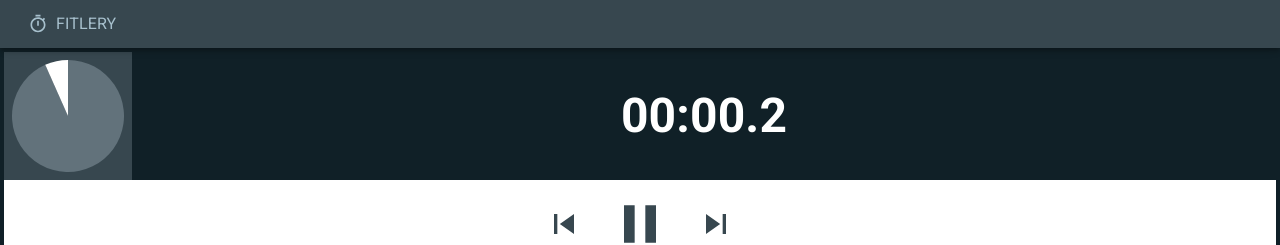
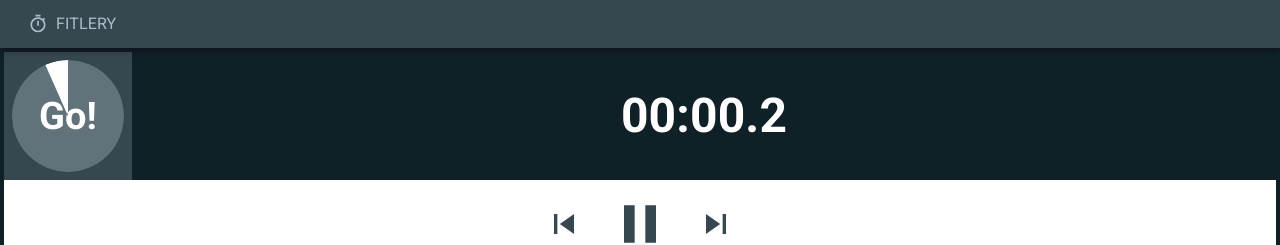
Before and after one commit to m00k/fitlery-web, a React (Create React App) app: page /recents in a window 1280 px wide. Both pictures are taken after a click on the button 640 px from the left and 224 px from the top of the page. Shown: the top 245 px of the page. Built offline with nearby package versions, Linux system fonts and the light colour scheme.

Commit message:
WIP: feat(pie countdown): use clip path to create color inversion effect

```diff
--- a/src/player/Arc.tsx
+++ b/src/player/Arc.tsx
@@ -46,7 +46,7 @@ const Arc = (props: ArcProps) => {
     `M ${startX} ${startY} ` +
     `A ${r} ${r} 0 ${largeArcFlag} 1 ${endX} ${endY} ` +
     `L ${cx} ${cy}`
-    ;
+  ;
   return (
     <path
       fill={fill}
--- a/src/player/PieCountdown.tsx
+++ b/src/player/PieCountdown.tsx
@@ -13,29 +13,74 @@ const PieCountdown = (props: PieCountdownProps) => {
   const theme = useTheme();
 
   return (
-    <Box
-      display='grid'
-      alignItems='center'
-      justifyContent='center'
+    <Box // TODO (cb): box vs grid?
+      display="grid"
+      alignItems="center"
+      justifyContent="center"
       bgcolor={theme.palette.primary.main}
       p={1}
+      position="relative"
     >
+      <Box
+        bgcolor={theme.palette.primary.light}
+        color={theme.palette.secondary.contrastText}
+        fontSize={theme.typography.h2.fontSize}
+        fontWeight={theme.typography.fontWeightBold}
+        borderRadius='50%'
+        lineHeight='112px' // TODO: magic numbers
+        width={112} // TODO: magic numbers
+        height={112} // TODO: magic numbers
+        textAlign='center'
+        bottom={theme.spacing(1)}
+        top={theme.spacing(1)}
+        left={theme.spacing(1)}
+        right={theme.spacing(1)}
+        position="absolute"
+        style={fractionDone < 1 ? { clipPath: "url(#clip-done)" } : {}} // TODO: webkit vendor prefix
+      >
+        {fractionDone === 1 ? 'Done' : 'Go!'}
+      </Box>
+      <Box
+        bgcolor={theme.palette.background.paper}
+        color={theme.palette.secondary.dark}
+        fontSize={theme.typography.h2.fontSize}
+        fontWeight={theme.typography.fontWeightBold}
+        borderRadius='50%'
+        lineHeight='112px' // TODO: magic numbers
+        width={112} // TODO: magic numbers
+        height={112} // TODO: magic numbers
+        textAlign='center'
+        bottom={theme.spacing(1)}
+        top={theme.spacing(1)}
+        left={theme.spacing(1)}
+        right={theme.spacing(1)}
+        position="absolute"
+        style={fractionDone > 0 ? { clipPath: "url(#clip-left)" } : {}} // TODO: webkit vendor prefix
+      >
+        {!fractionDone ? 'Ready' : 'Go!'}
+      </Box>
       <svg
-        width="100%"
+        width="112px" // TODO: magic numbers
         viewBox="-1 -1 2 2"
       >
-        <>
+        <clipPath id="clip-done">
           <Arc
-            fill={theme.palette.primary.light}
+            cx={56} // TODO: magic numbers
+            cy={56} // TODO: magic numbers
+            r={56} // TODO: magic numbers
             fStart={0}
             fEnd={fractionDone}
           />
+        </clipPath>
+        <clipPath id="clip-left">
           <Arc
-            fill={theme.palette.background.paper}
+            cx={56}
+            cy={56}
+            r={56}
             fStart={fractionDone}
             fEnd={1}
           />
-        </>
+        </clipPath>
       </svg>
     </Box>
   );
--- a/src/player/WorkoutBanner.tsx
+++ b/src/player/WorkoutBanner.tsx
@@ -26,7 +26,7 @@ const WorkoutBanner: React.FunctionComponent<WorkoutBannerProps> = (props: Worko
       width={1}
     >
       {playerState === 'stop'
-        ? <CardAvatar workout={workout}/>
+        ? <CardAvatar text={workout.short}/>
         : <PieCountdown fractionDone={fractionDone}/>
       }
       {playerState === 'stop'
--- a/src/workout/CardAvatar.tsx
+++ b/src/workout/CardAvatar.tsx
@@ -3,7 +3,7 @@ import useTheme from '@material-ui/core/styles/useTheme';
 import React from 'react';
 
 const CardAvatar = (props: any) => {
-  const { workout } = props;
+  const { text } = props;
   const theme = useTheme();
 
   return (
@@ -25,7 +25,7 @@ const CardAvatar = (props: any) => {
         height={112} // TODO: magic numbers
         textAlign='center'
       >
-        {workout.short}
+        {text}
       </Box>
     </Box>
   );
--- a/src/workout/Workout.tsx
+++ b/src/workout/Workout.tsx
@@ -5,10 +5,15 @@ import CardText from './CardText';
 import { WorkoutData } from './data';
 
 
-const Workout = (props: { workout: WorkoutData }) => {
+interface WorkoutProps {
+  workout: WorkoutData;
+}
+
+const Workout = (props: WorkoutProps ) => {
+  const { workout } = props;
   return (
     <Card {...props}>
-      <CardAvatar {...props} />
+      <CardAvatar text={workout.short} />
       <CardText {...props} />
     </Card>
   );
```
